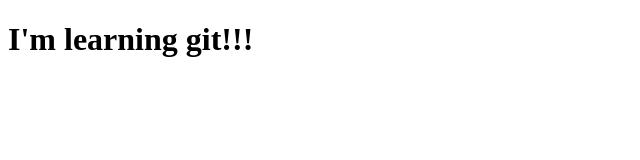
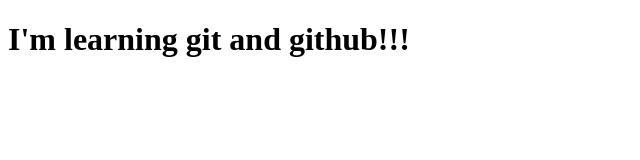
Before and after one commit to dcheng34551/test, a plain HTML site: page index.html in a window 1280 px wide. Shown: the whole page, without its empty margins (0-640 px from the left). Drawn offline with Linux system fonts and the light colour scheme.

Commit message:
Second Commit

```diff
--- a/index.html
+++ b/index.html
@@ -6,6 +6,6 @@
     <title>Git Learning</title>
 </head>
 <body>
-    <h1>I'm learning git!!!</h1>
+    <h1>I'm learning git and github!!!</h1>
 </body>
 </html>
```
